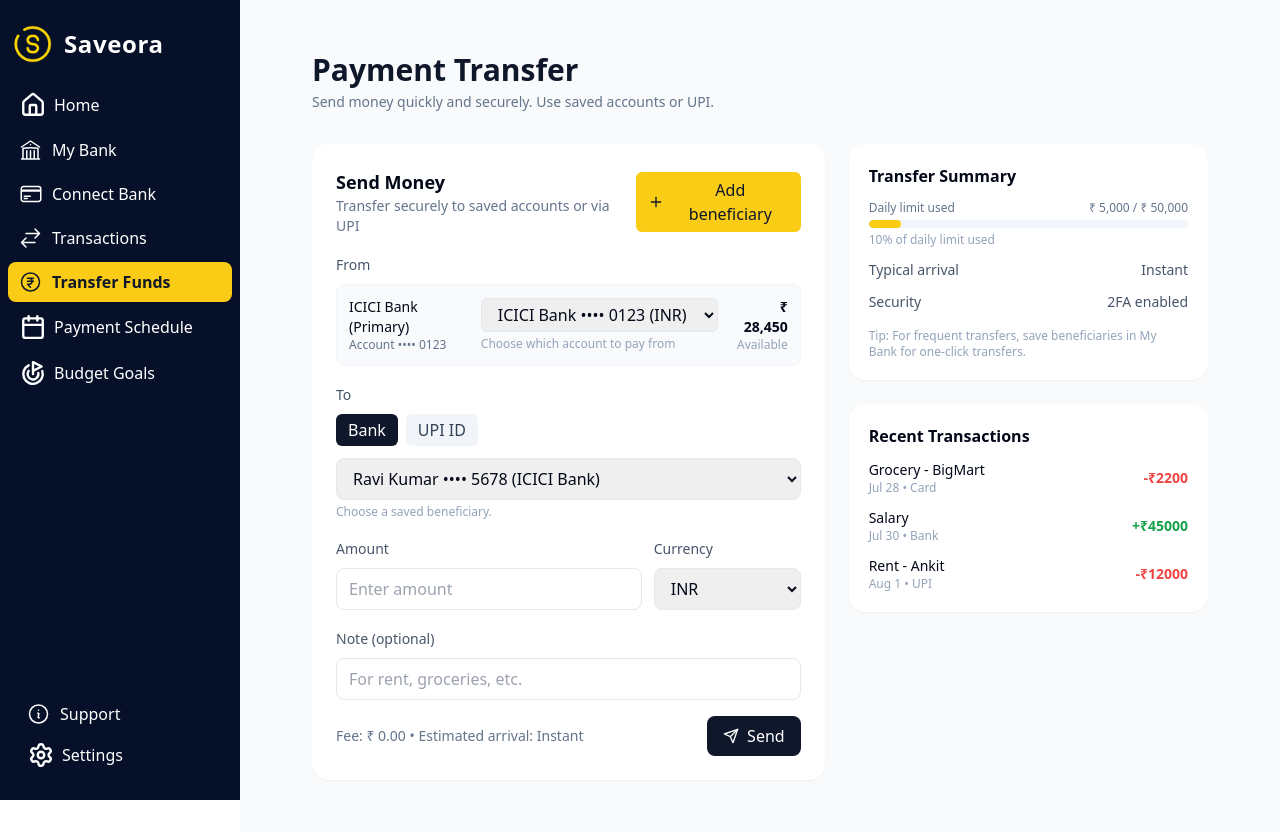
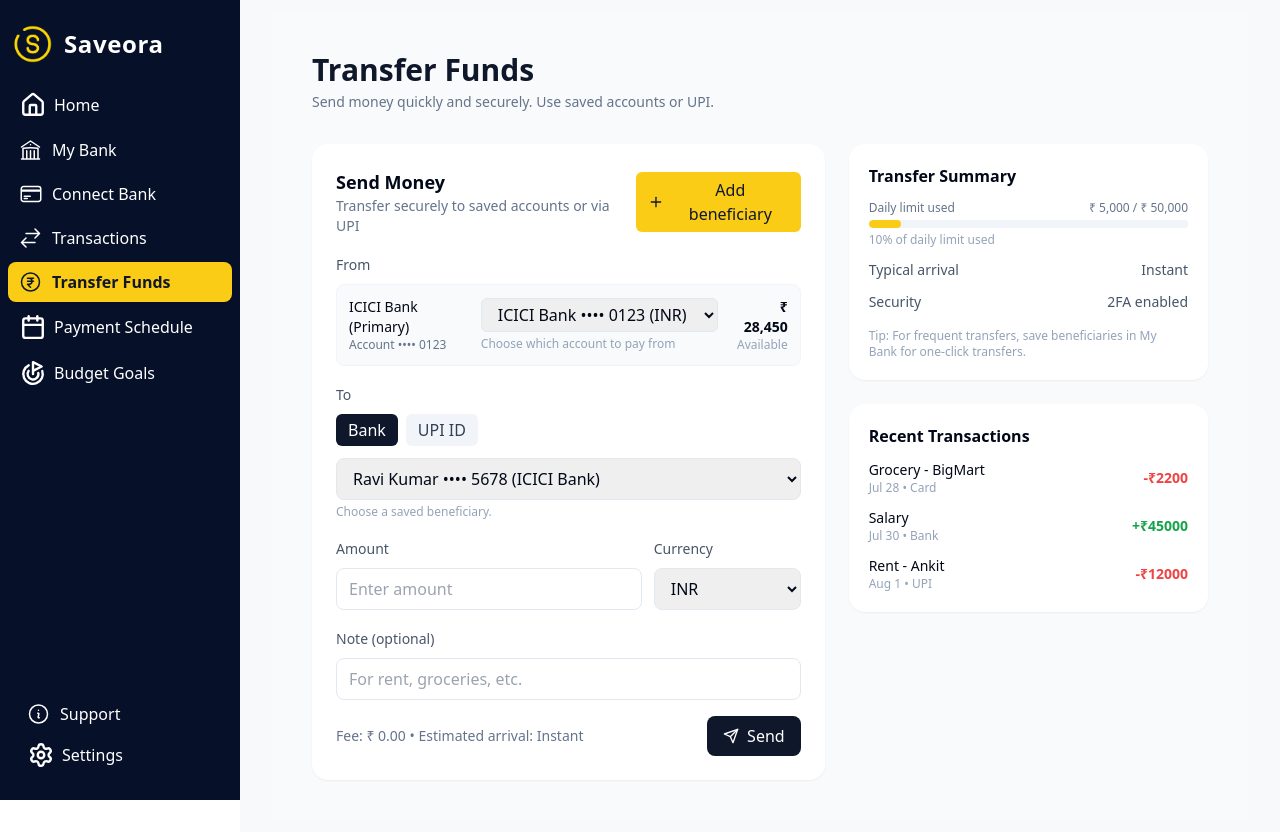
Before and after one commit to Saveora/Finance-Tracker, a Next.js app in the folder frontend/: page /dashboard/payment-transfer in a window 1280 px wide. Built offline with nearby package versions, Linux system fonts and the light colour scheme.

Commit message:
updated TransferLayout.tsx

```diff
--- a/frontend/src/components/TransferFunds/TransferLayout.tsx
+++ b/frontend/src/components/TransferFunds/TransferLayout.tsx
@@ -71,7 +71,7 @@
       <main className="flex-1 py-10 px-10">
         <div className="max-w-6xl mx-auto">
           <header className="mb-8">
-            <h1 className="text-3xl font-extrabold text-slate-900">Payment Transfer</h1>
+            <h1 className="text-3xl font-extrabold text-slate-900">Transfer Funds</h1>
             <p className="text-sm text-slate-500 mt-1">Send money quickly and securely. Use saved accounts or UPI.</p>
           </header>
 
```
